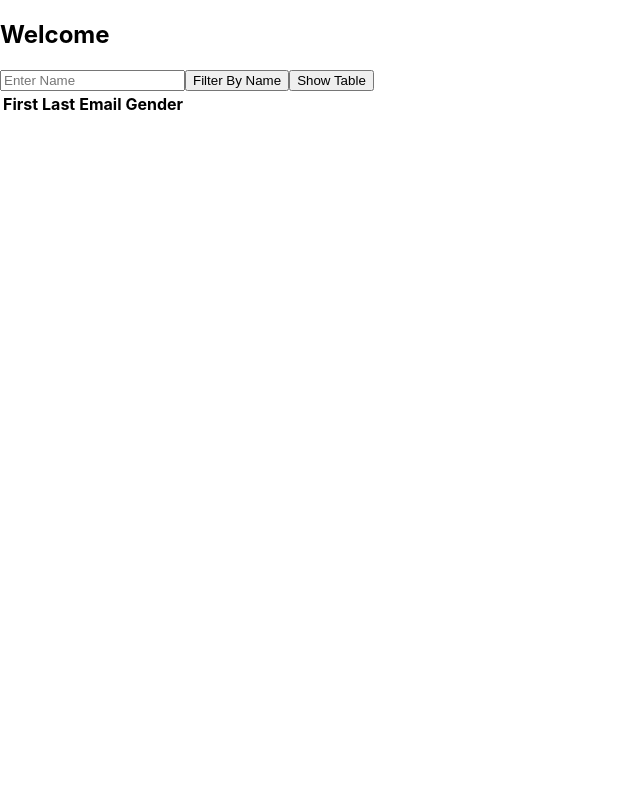
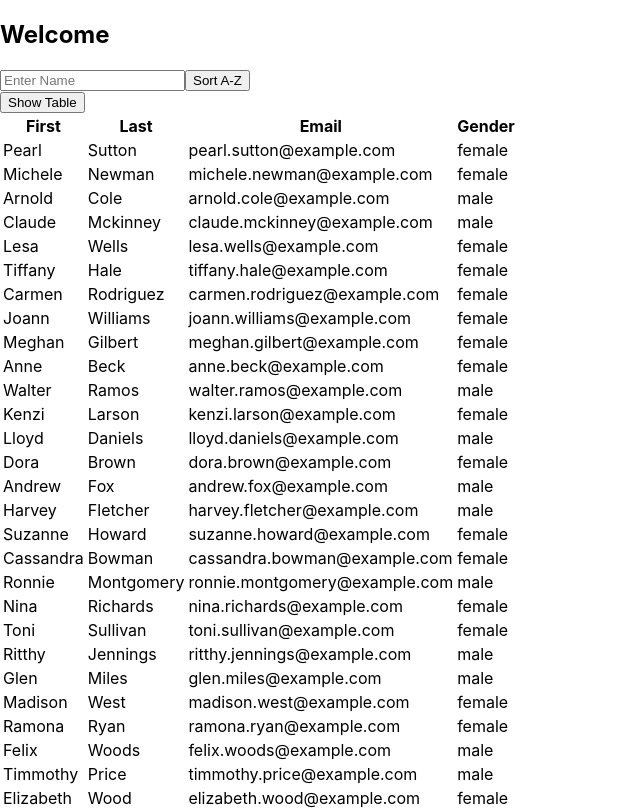
Before and after one commit to PhilipK-webdev/EmployeeDirectory, a React (Create React App) app: page / in a window 1280 px wide. Shown: the top 810 px of the page, without its empty margins (0-640 px from the left). Built offline with nearby package versions, Linux system fonts and the light colour scheme; the HTML template or start-up script is replaced by a standard one.

Commit message:
finish the logic

```diff
--- a/src/App.js
+++ b/src/App.js
@@ -1,39 +1,65 @@
-import React, { useState } from 'react';
+import React, { useState, useEffect } from 'react';
 import './App.css';
 import jsonData from './client.json'
 import Employee from './component/Employee/Employee';
 import Form from './component/Form/Form';
+
 function App() {
 
   const [name, setName] = useState({ name: '' });
   const [employee, setEmployee] = useState([]);
+  const [allEmployees, setALlEmployees] = useState([]);
+
   const modifyName = (e) => {
     setName({ name: e.target.value });
+    let filteredEmp = [];
+    for (let index = 0; index < allEmployees.length; index++) {
+
+      if (allEmployees[index].first.toLowerCase().startsWith(e.target.value.toLowerCase())) {
+        filteredEmp.push(allEmployees[index])
+      }
+
+    }
+    setEmployee(filteredEmp);
   }
-  let arrayAll;
-  arrayAll = jsonData.results.map((element) => {
-    return { first: element.name.first, last: element.name.last, email: element.email, gender: element.gender };
-  }).slice(0, 100);
 
+  useEffect(() => {
+    tableData();
+  }, [])
+
+  const tableData = () => {
+    let arrayAll;
+    arrayAll = jsonData.results.map((element) => {
+      return { first: element.name.first, last: element.name.last, email: element.email, gender: element.gender };
+    }).slice(0, 100);
+    setEmployee(arrayAll);
+    setALlEmployees(arrayAll)
+  }
   const submitName = (e) => {
     e.preventDefault();
-    e.target.value = "";
-    let temp;
-    temp = arrayAll.filter((element) => {
-      return element.first === name.name;
-    });
-    if (name.name === "") {
-      setEmployee(arrayAll);
-    } else {
-      setEmployee(temp);
+
+    allEmployees.sort(function (a, b) {
+      if (a.first < b.first) { return -1; }
+      if (a.first > b.first) { return 1; }
+      return 0;
+    })
+    const newTemp = [...allEmployees];
+    setEmployee(newTemp);
+
+  }
+  const showAll = (e) => {
+    e.preventDefault();
+    if (allEmployees.length > 0) {
+      setEmployee(allEmployees);
     }
   }
+
   return (
     <div className="App">
       <div className="container">
         <div className="jumbotron rounded-0">
           <h2 className="text-center mb-3">Welcome</h2>
-          <Form modifyName={modifyName} submitName={submitName} />
+          <Form modifyName={modifyName} submitName={submitName} showAll={showAll} />
           <Employee employee={employee} />
         </div>
       </div>
--- a/src/component/Employee/Employee.js
+++ b/src/component/Employee/Employee.js
@@ -1,6 +1,5 @@
 import React from 'react';
 const Employee = ({ employee }) => {
-
     return (
         <div className="container">
             <table className="table table-borderless table-dark">
@@ -28,7 +27,6 @@ const Employee = ({ employee }) => {
 
                 </tbody>
             </table>
-            {/* <button className="btn btn-primary ml-2 rounded-0" type="submit" >Sort A-Z</button> */}
         </div >
     )
 }
--- a/src/component/Form/Form.js
+++ b/src/component/Form/Form.js
@@ -1,13 +1,15 @@
-import React from 'react'
+import React from 'react';
 
-const Form = ({ modifyName, submitName }) => {
+const Form = ({ modifyName, submitName, showAll }) => {
     return (
-        <form className="form-group" onSubmit={submitName} >
-            <input className="form-group ml-3" type="text" placeholder="Enter Name" onChange={modifyName} />
-            <button className="btn btn-primary ml-2 rounded-0" type="submit" >Filter By Name</button>
-            <button className="btn btn-primary ml-2 rounded-0" type="submit" >Show Table</button>
-        </form>
+        <div>
+            <form className="form-group"  >
+                <input className="form-group ml-3" type="text" placeholder="Enter Name" onChange={modifyName} />
+                <button className="btn btn-primary ml-2 rounded-0" type="submit" id={"search"} onClick={submitName} >Sort A-Z</button>
+            </form>
+            <button className="btn btn-primary ml-2 rounded-0" type="submit" id={"showAll"} onClick={showAll} >Show Table</button>
+        </div>
+
     )
 }
-
 export default Form
```
